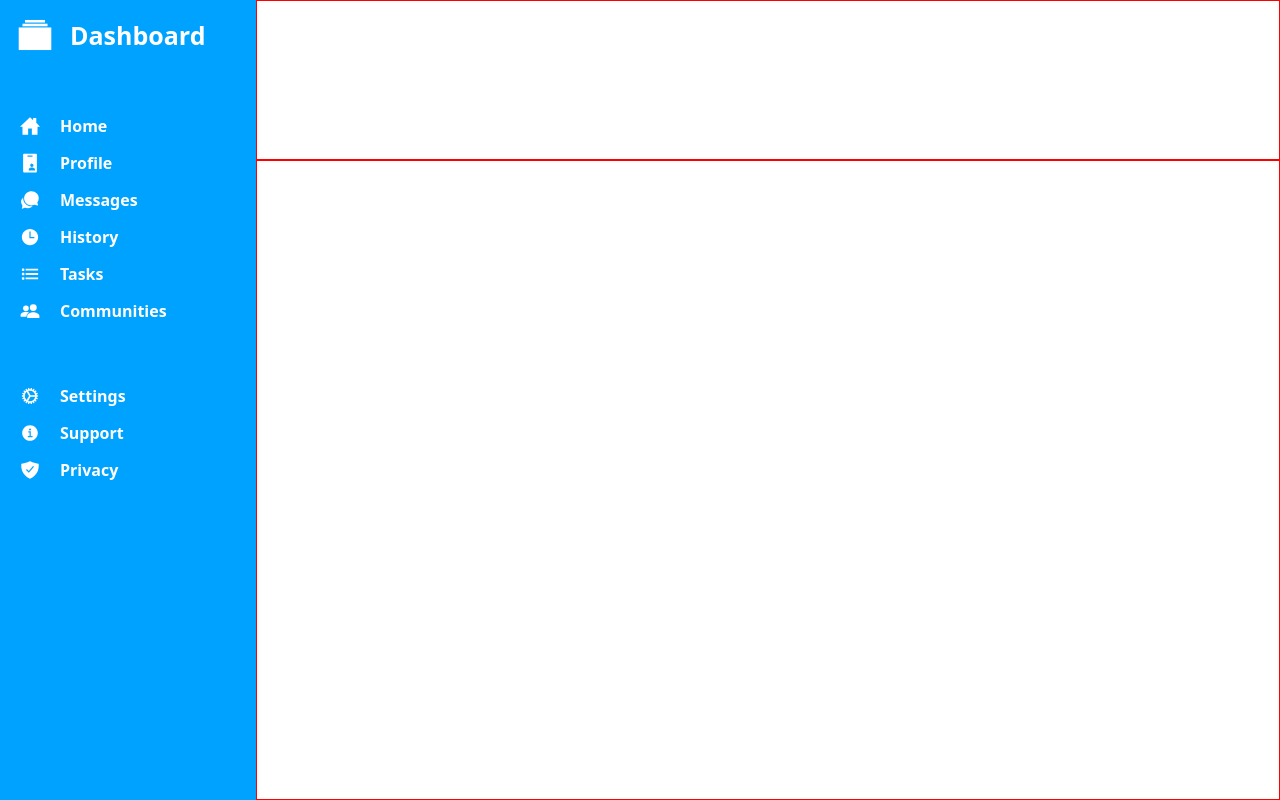
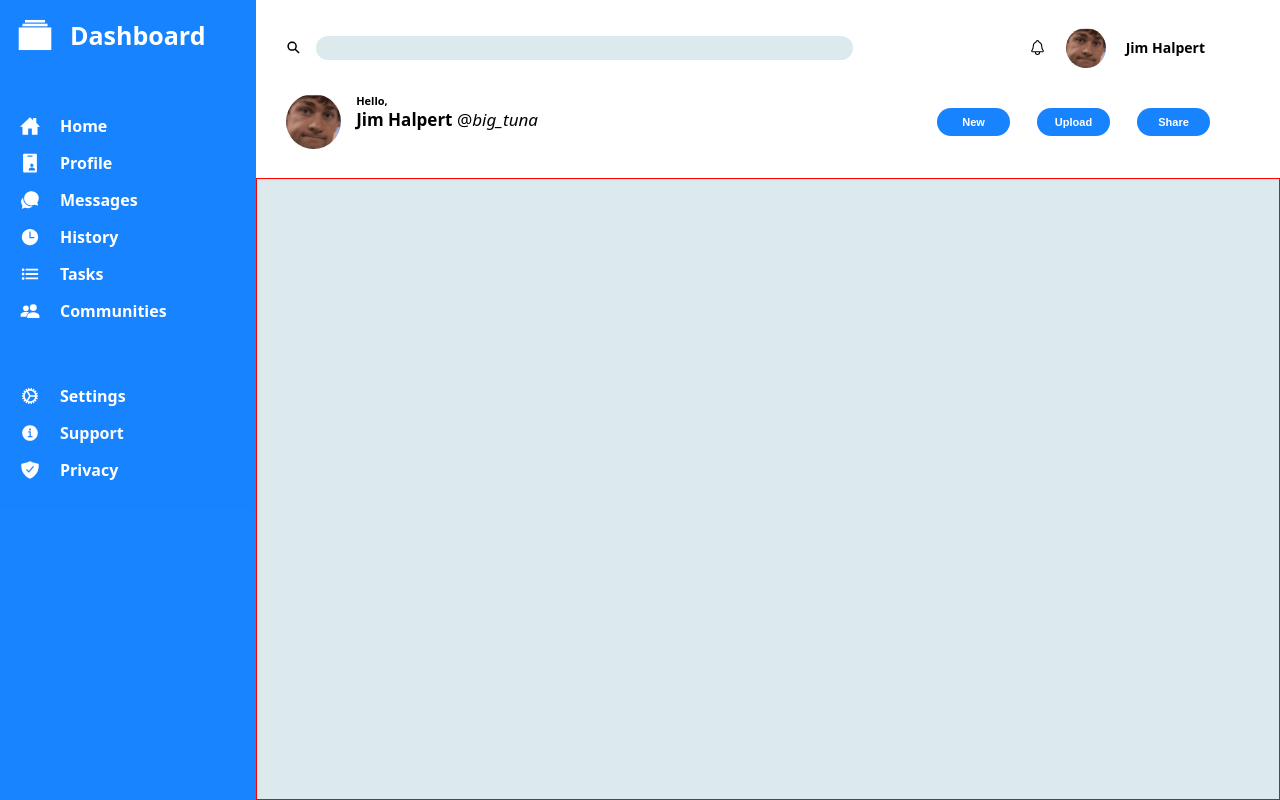
Before and after one commit to fsjev/admin-dashboard-proj, a plain HTML site: page index.html in a window 1280 px wide. Drawn offline with nearby package versions, Linux system fonts and the light colour scheme.

Commit message:
write header css

```diff
--- a/index.html
+++ b/index.html
@@ -25,7 +25,32 @@
                 <li><ion-icon name="shield-checkmark-sharp"></ion-icon>Privacy</li>
             </ul>
         </div>
-        <div class="header"></div>
+        <div class="header">
+            <div class="search">
+                <ion-icon name="search-sharp"></ion-icon>
+                <div class="search-bar"></div></div>
+            <div class="profile">
+                <ion-icon name="notifications-outline"></ion-icon>
+                <img src="assets/jim.jpg" alt="" width="40px" height="40px">
+                <p>Jim Halpert</p>
+            </div>
+            <div class="greeting">
+                <div class="image">
+                    <img src="assets/jim.jpg" alt="" width="55px" height="55px">
+                </div>
+                <div class="greet">
+                    <p>Hello,</p>
+                </div>
+                <div class="handle">
+                    <p>Jim Halpert <span class="at">@</span><span>big_tuna</span></p>
+                </div>
+            </div>
+            <div class="buttons">
+                <div><button>New</button></div>
+                <div><button>Upload</button></div>
+                <div><button>Share</button></div>
+            </div>
+        </div>
         <div class="content"></div>
     </div>
 
--- a/style.css
+++ b/style.css
@@ -13,11 +13,11 @@ html,body{
     height: 100%;
     display: grid;
     grid-template-columns: 1fr 4fr;
-    grid-template-rows: 1fr 4fr;
+    grid-template-rows: 2fr 7fr;
 }
 .sidebar{
     font-weight: bold;
-    background-color: rgb(0, 162, 255);
+    background-color: rgba(0, 119, 255, 0.904);
     grid-row: 1/3;
     padding: 15px;
     color: white;
@@ -51,10 +51,102 @@ li ion-icon{
     font-size: 20px;
 }
 .header{
-    border: 1px solid red;
     padding: 15px;
+    display: grid;
+    grid-template-columns: 6fr 4fr;
+    grid-template-rows: 4fr 5fr;
+}
+.search{
+    display: flex;
+    align-items: center;
+}
+.search ion-icon{
+    margin: 0px 15px;
+    font-size: 15px;
+}
+.search-bar{
+    width: 90%;
+    height: 24px;
+    background-color: rgba(145, 188, 199, 0.322);
+    border-radius: 23px;
+}
+.profile{
+    display: flex;
+    justify-content: flex-end;
+    align-items: center;
+}
+.profile ion-icon{
+    font-size: 17px;
+    margin-right: 20px;
+}
+.profile img{
+    object-fit: cover;
+    border-radius: 50%;
+    margin-right: 20px;
+}
+.profile p{
+    margin-right: 60px;
+    font-weight: bold;
+    font-size: 14px;
+}
+.greeting{
+    display: grid;
+    grid-template-columns: 1fr 6fr;
+    grid-template-rows: 1fr 2fr;
+}
+.greeting .image{
+    grid-row: 1/3;
+    display: flex;
+    justify-content: center;
+    align-items: center;
+}
+
+.greeting img{
+    border-radius: 50%;
+}
+.greet{
+    display: flex;
+    align-items: end;
+}
+.greet p{
+    font-size: 11px;
+    font-weight: bold;
+}
+.handle{
+    display: flex;
+    align-items: flex-start;
+}
+.handle p{
+    font-weight: bold;
+    font-size: 17px;
+}
+.at{
+    font-weight: normal;
+    font-style: normal;
+}
+span{
+    font-weight: normal;
+    font-style: italic;
+}
+.buttons{
+    display: grid;
+    grid-template-columns: repeat(3, min(33%, 100px));
+    justify-content: end;
+    align-items: center;
+    padding-right: 28px;
+}
+button{
+    border: none;
+    background-color: rgba(0, 119, 255, 0.904);
+    font-size: 11px;
+    padding: 8px 17px;
+    border-radius: 23px;
+    color: white;
+    font-weight: bold;
+    width: 73px;
 }
 .content{
     border: 1px solid red;
+    background-color: rgba(145, 188, 199, 0.322);
     padding: 15px;
 }
```
Also changed, not shown: assets/jim.jpg (added).
